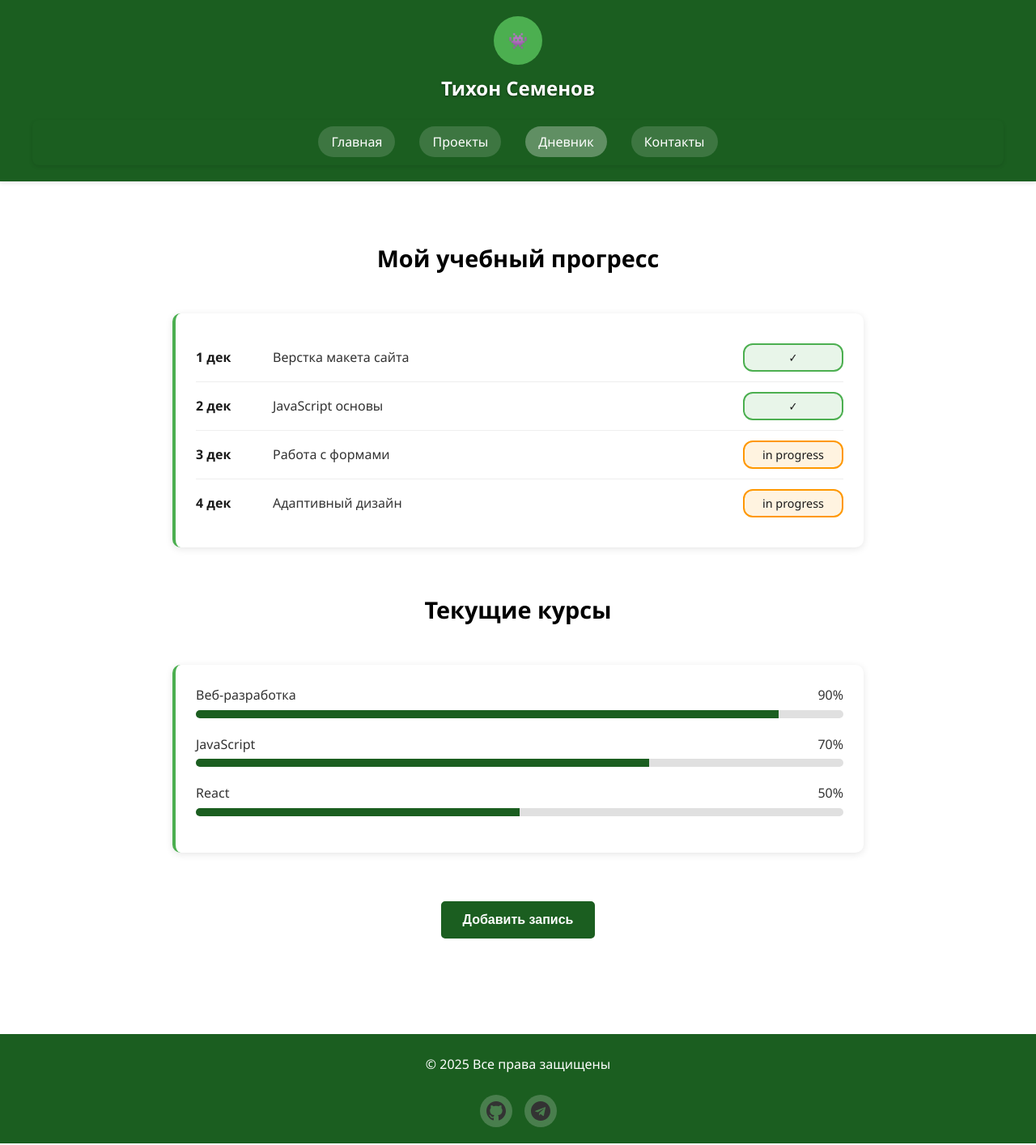
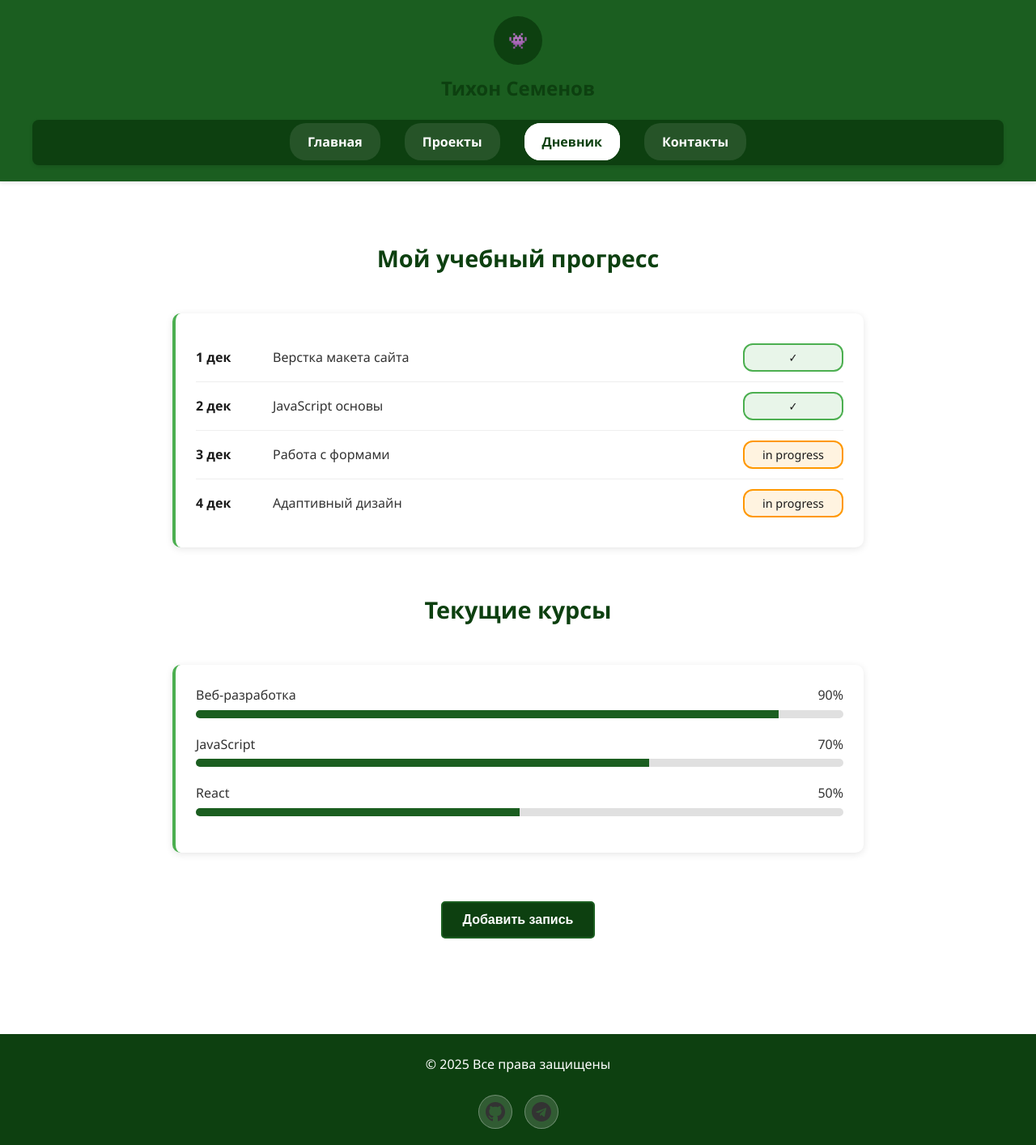
Before and after one commit to kazahd/my-portfolio, a plain HTML site: page pages/diary.html in a window 1280 px wide. Shown: the whole page at 81% size. Drawn offline with Linux system fonts and the light colour scheme.

Commit message:
contrasts 3

```diff
--- a/styles/style.css
+++ b/styles/style.css
@@ -2200,3 +2200,131 @@ a {
   .contact-info h2 {
     color: #000000 !important;
   }
+
+  /* ===== КРИТИЧЕСКОЕ ИСПРАВЛЕНИЕ КОНТРАСТА НАВИГАЦИИ ===== */
+
+/* 1. Делаем фон навигации значительно темнее */
+.header-nav {
+    background-color: #0d4010 !important; /* Очень темный зеленый */
+    padding: 15px 0;
+    margin-top: 20px;
+    border-radius: 8px;
+}
+
+/* 2. Убедимся что все ссылки белые и жирные */
+.header-nav a {
+    color: #ffffff !important;
+    background-color: rgba(255, 255, 255, 0.1);
+    font-weight: 600 !important; /* Жирный шрифт */
+    text-decoration: none;
+    padding: 10px 20px;
+    border-radius: 20px;
+    border: 2px solid transparent;
+}
+
+/* 3. Активная ссылка - делаем более контрастной */
+.header-nav a.active {
+    background-color: #ffffff !important;
+    color: #0d4010 !important; /* Темный текст на белом фоне */
+    border: 2px solid #ffffff;
+    font-weight: 700 !important;
+}
+
+/* 4. Ховер состояния */
+.header-nav a:hover,
+.header-nav a:focus {
+    background-color: rgba(255, 255, 255, 0.25) !important;
+    color: #ffffff !important;
+    border: 2px solid #ffffff;
+    transform: translateY(-2px);
+}
+
+/* 5. Улучшаем контраст для логотипа в хедере */
+.header-content .logo h2 {
+    color: #0d4010 !important; /* Темный зеленый вместо белого */
+    font-weight: 700;
+    text-shadow: none;
+}
+
+/* 6. Делаем хедер немного темнее для лучшего контраста */
+header {
+    background-color: #1b5e20 !important; /* Темнее чем было */
+    color: #ffffff;
+}
+
+/* 7. Улучшаем контраст кнопки "Скачать резюме" */
+.hero .btn {
+    background-color: #0d4010 !important;
+    color: #ffffff !important;
+    border: 2px solid #0d4010;
+    font-weight: 600;
+}
+
+.hero .btn:hover {
+    background-color: #1b5e20 !important;
+    border-color: #1b5e20;
+}
+
+/* 8. Улучшаем контраст для всех кнопок на сайте */
+.btn {
+    background-color: #0d4010 !important;
+    color: #ffffff !important;
+    font-weight: 600;
+    border: 2px solid #0d4010;
+}
+
+.btn:hover {
+    background-color: #1b5e20 !important;
+    border-color: #1b5e20;
+}
+
+/* 9. Улучшаем контраст в футере */
+footer {
+    background-color: #0d4010 !important; /* Такой же темный как навигация */
+    color: #ffffff;
+}
+
+/* 10. Улучшаем социальные иконки */
+.social-link {
+    background-color: rgba(255, 255, 255, 0.15) !important;
+    color: #ffffff !important;
+    border: 1px solid rgba(255, 255, 255, 0.3);
+}
+
+.social-link:hover {
+    background-color: rgba(255, 255, 255, 0.3) !important;
+    border-color: #ffffff;
+}
+
+/* 11. Улучшаем контраст для текста в футере */
+.footer-info p {
+    color: #ffffff !important;
+    font-weight: 500;
+}
+
+/* 12. Убедимся что все тексты достаточно контрастные */
+body {
+    color: #333333 !important;
+    background-color: #ffffff !important;
+}
+
+/* 13. Улучшаем заголовки */
+h1, h2, h3 {
+    color: #0d4010 !important; /* Темный зеленый для заголовков */
+    font-weight: 700;
+}
+
+/* 14. Улучшаем навигационные подсказки для скринридеров */
+.skip-link {
+    background-color: #000000 !important;
+    color: #ffffff !important;
+    border: 2px solid #ffffff;
+    font-weight: 600;
+}
+
+/* 15. Улучшаем логотип */
+.logo-circle {
+    background-color: #0d4010 !important;
+    color: #ffffff !important;
+    font-weight: bold;
+}
```
